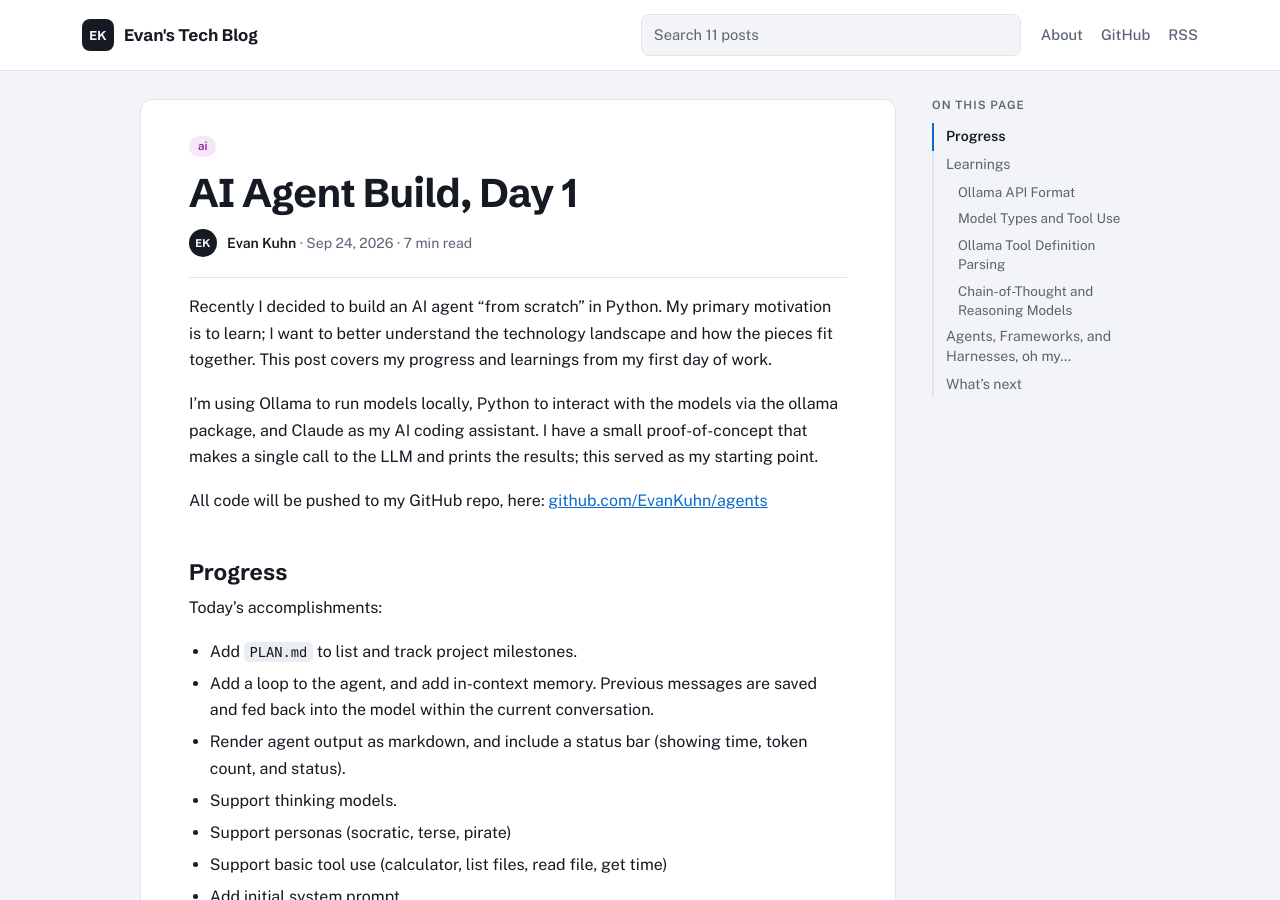
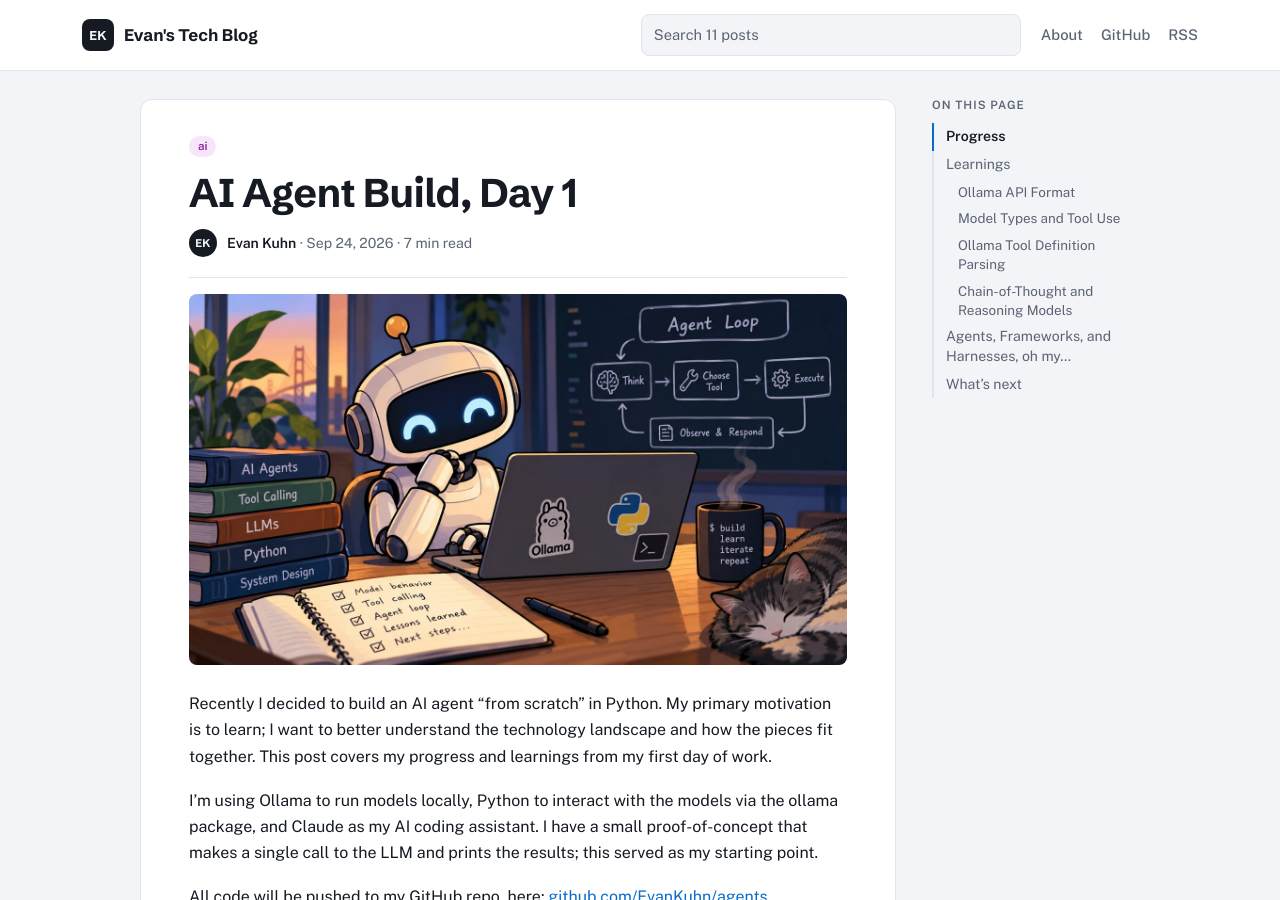
Before and after one commit to EvanKuhn/evankuhn.github.io, a Jekyll site: the page built from _posts/2026-09-23-ai-agent-build-day-1.md, in a window 1280 px wide and 900 px high. Built offline with Jekyll 4.4.1, drawn with Linux system fonts in a browser that asks for light colours.

Commit message:
add picture to ai blog post

```diff
--- a/_posts/2026-09-23-ai-agent-build-day-1.md
+++ b/_posts/2026-09-23-ai-agent-build-day-1.md
@@ -5,7 +5,12 @@ author: Evan Kuhn
 date: 2026-09-23 17:25:00 -0700
 categories: ai
 description: Progress and lessons from building an AI agent in Python
+image: /images/ai_agent_day_1.jpg
 ---
+
+![A cartoon robot at a laptop with Ollama and Python stickers, next to a whiteboard diagram of the
+agent loop: think, choose tool, execute, observe and
+respond](/images/ai_agent_day_1.jpg){: width="1400" height="788"}
 
 Recently I decided to build an AI agent "from scratch" in Python. My primary motivation is
 to learn; I want to better understand the technology landscape and how the pieces fit together.
```
Also changed, not shown: images/ai_agent_day_1.jpg (added).
